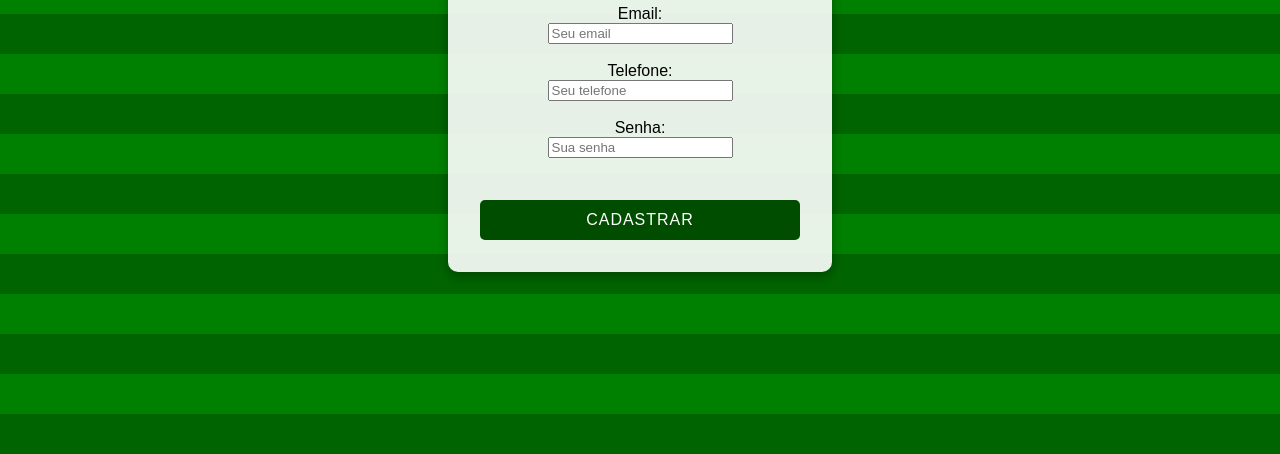
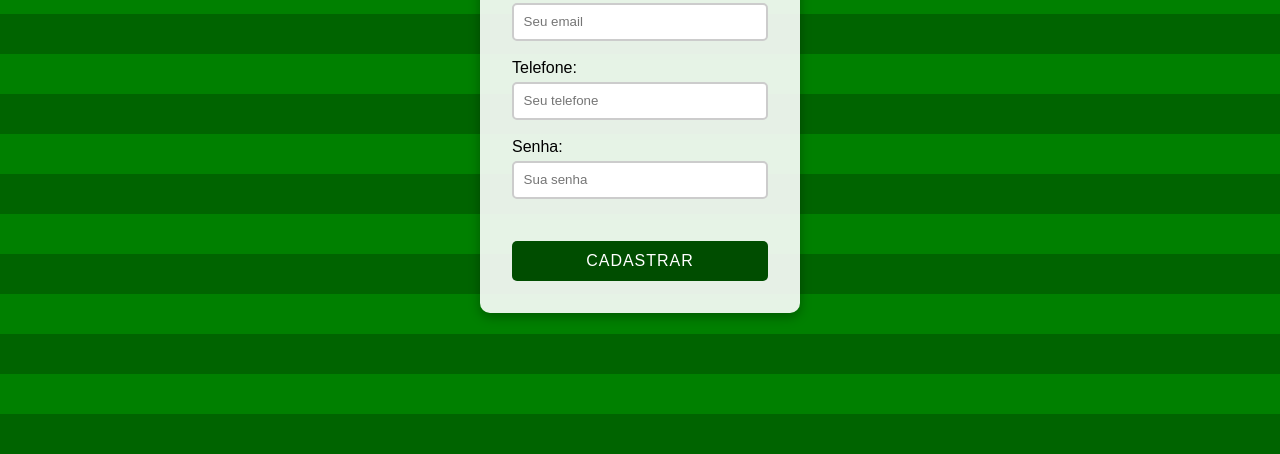
Before and after one commit to Santos5-bh/Fut, a plain HTML site: page cadastro.html in a window 1280 px wide. Shown: the part 346-800 px from the top of the page. Drawn offline with Linux system fonts and the light colour scheme.

Commit message:
Adicionado link para noticias (default para pagina de erro)
corrigido css da pagina de cadastro

```diff
--- a/cadastro.css
+++ b/cadastro.css
@@ -24,7 +24,20 @@ body {
   border-radius: 10px;
   box-shadow: 0 4px 12px rgba(0,0,0,0.3);
   width: 320px;
-  text-align: center;
+}
+
+input {
+  width: 100%;
+  padding: 0.6rem;
+  margin-top: 0.3rem;
+  border: 2px solid #ccc;
+  border-radius: 5px;
+  transition: border-color 0.2s;
+}
+
+input:focus {
+  border-color: #004d00;
+  outline: none;
 }
 
 button {
--- a/cadastro.html
+++ b/cadastro.html
@@ -5,6 +5,7 @@
     <meta charset="UTF-8" />
     <meta name="viewport" content="width=device-width, initial-scale=1.0" />
     <title>Cadastro de Usuário</title>
+    <link rel="stylesheet" href="style.css">
     <link rel="stylesheet" href="cadastro.css">
 </head>
 
```
Also changed, not shown: index.html (+2 -1 lines).
